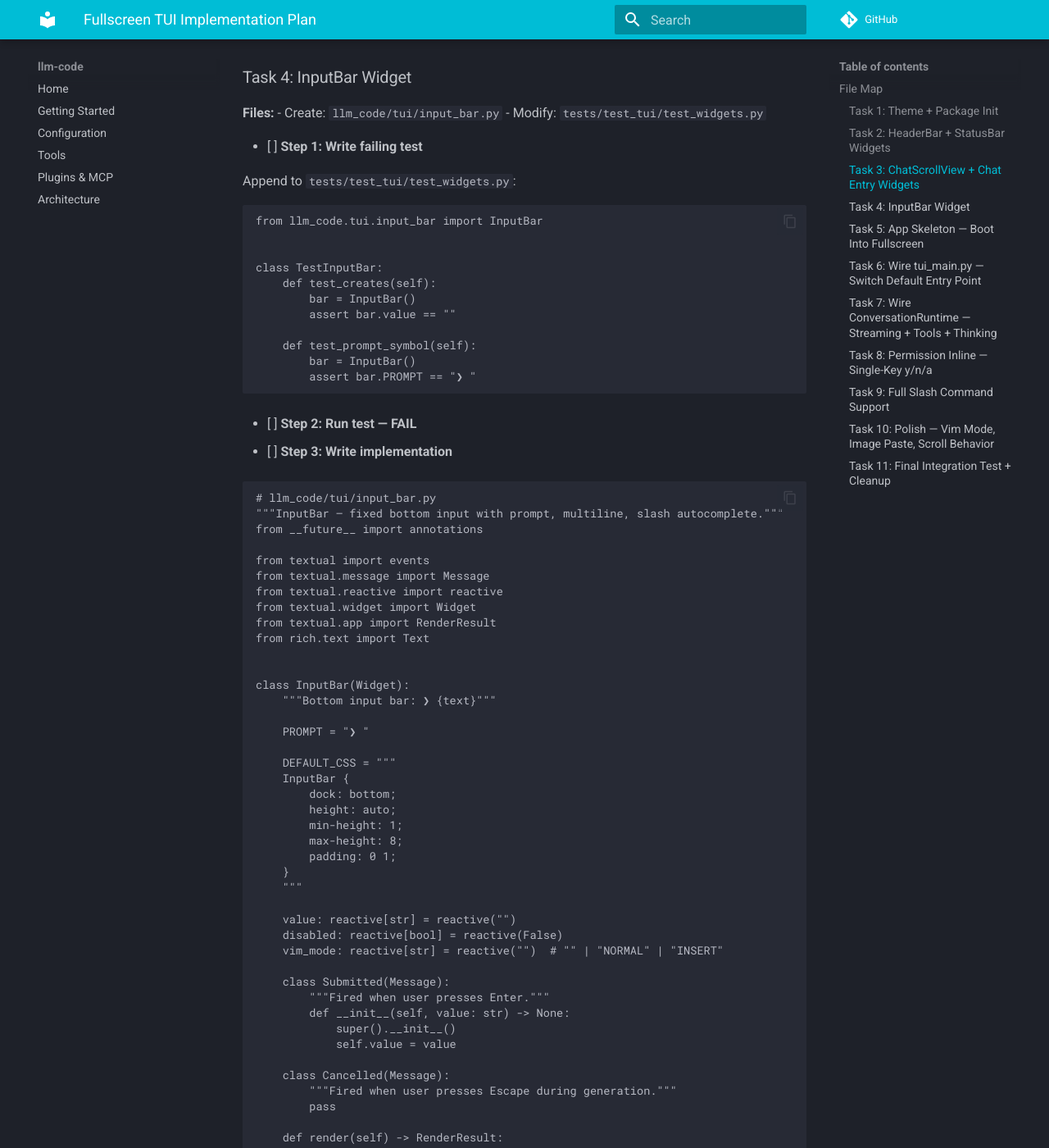
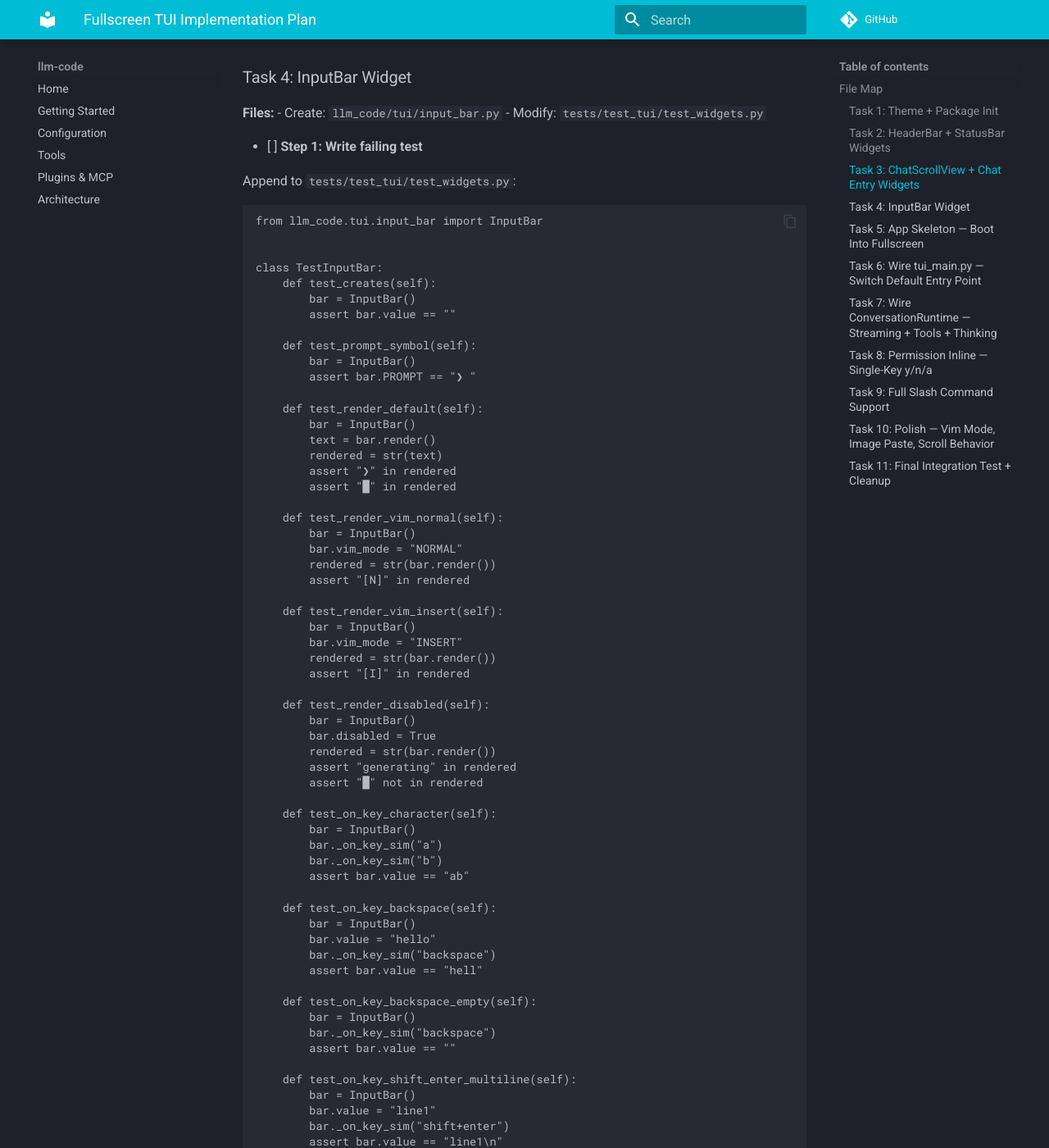
Before and after one commit to DJFeu/llmcode, an MkDocs documentation site: the page built from docs/superpowers/plans/2026-04-04-fullscreen-tui.md, in a window 1280 px wide and 1400 px high, scrolled down 14920 px. Shown: the whole window at 82% size. Built offline with MkDocs 1.6.1 and Material for MkDocs 9.7.7, drawn with Linux system fonts in a browser that asks for light colours; comment, search, counter and statistics services are not loaded; some of the changed text lies outside the part shown.

Commit message:
llm-code checkpoint: before write_file

````diff
--- a/docs/superpowers/plans/2026-04-04-fullscreen-tui.md
+++ b/docs/superpowers/plans/2026-04-04-fullscreen-tui.md
@@ -778,7 +778,83 @@ class TestInputBar:
     def test_prompt_symbol(self):
         bar = InputBar()
         assert bar.PROMPT == "❯ "
+
+    def test_render_default(self):
+        bar = InputBar()
+        text = bar.render()
+        rendered = str(text)
+        assert "❯" in rendered
+        assert "█" in rendered
+
+    def test_render_vim_normal(self):
+        bar = InputBar()
+        bar.vim_mode = "NORMAL"
+        rendered = str(bar.render())
+        assert "[N]" in rendered
+
+    def test_render_vim_insert(self):
+        bar = InputBar()
+        bar.vim_mode = "INSERT"
+        rendered = str(bar.render())
+        assert "[I]" in rendered
+
+    def test_render_disabled(self):
+        bar = InputBar()
+        bar.disabled = True
+        rendered = str(bar.render())
+        assert "generating" in rendered
+        assert "█" not in rendered
+
+    def test_on_key_character(self):
+        bar = InputBar()
+        bar._on_key_sim("a")
+        bar._on_key_sim("b")
+        assert bar.value == "ab"
+
+    def test_on_key_backspace(self):
+        bar = InputBar()
+        bar.value = "hello"
+        bar._on_key_sim("backspace")
+        assert bar.value == "hell"
+
+    def test_on_key_backspace_empty(self):
+        bar = InputBar()
+        bar._on_key_sim("backspace")
+        assert bar.value == ""
+
+    def test_on_key_shift_enter_multiline(self):
+        bar = InputBar()
+        bar.value = "line1"
+        bar._on_key_sim("shift+enter")
+        assert bar.value == "line1\n"
+
+    def test_on_key_enter_submits_and_clears(self):
+        bar = InputBar()
+        bar.value = "hello"
+        bar._on_key_sim("enter")
+        assert bar.value == ""
+
+    def test_on_key_enter_ignores_whitespace_only(self):
+        bar = InputBar()
+        bar.value = "   "
+        bar._on_key_sim("enter")
+        assert bar.value == "   "
+
+    def test_on_key_escape_clears_and_cancels(self):
+        bar = InputBar()
+        bar.value = "draft"
+        bar._on_key_sim("escape")
+        assert bar.value == ""
+
+    def test_on_key_disabled_blocks_input(self):
+        bar = InputBar()
+        bar.disabled = True
+        bar._on_key_sim("a")
+        assert bar.value == ""
 ```
+
+> **Note:** `_on_key_sim(key)` is a test helper that simulates key events without a running Textual App.
+> It should be added as a method on InputBar or as a standalone helper in the test file.
 
 - [ ] **Step 2: Run test — FAIL**
 
@@ -830,9 +906,11 @@ class InputBar(Widget):
         text = Text()
         if self.vim_mode == "NORMAL":
             text.append("[N] ", style="yellow bold")
+        elif self.vim_mode == "INSERT":
+            text.append("[I] ", style="green bold")
         text.append(self.PROMPT, style="bold cyan")
         if self.disabled:
-            text.append("", style="dim")
+            text.append("generating…", style="dim italic")
         else:
             text.append(self.value)
             text.append("█", style="dim")  # cursor
@@ -853,6 +931,7 @@ class InputBar(Widget):
         elif event.key == "backspace":
             self.value = self.value[:-1]
         elif event.key == "escape":
+            self.value = ""
             self.post_message(self.Cancelled())
         elif event.character and len(event.character) == 1:
             self.value += event.character
````
Also changed, not shown: 1 other file.
